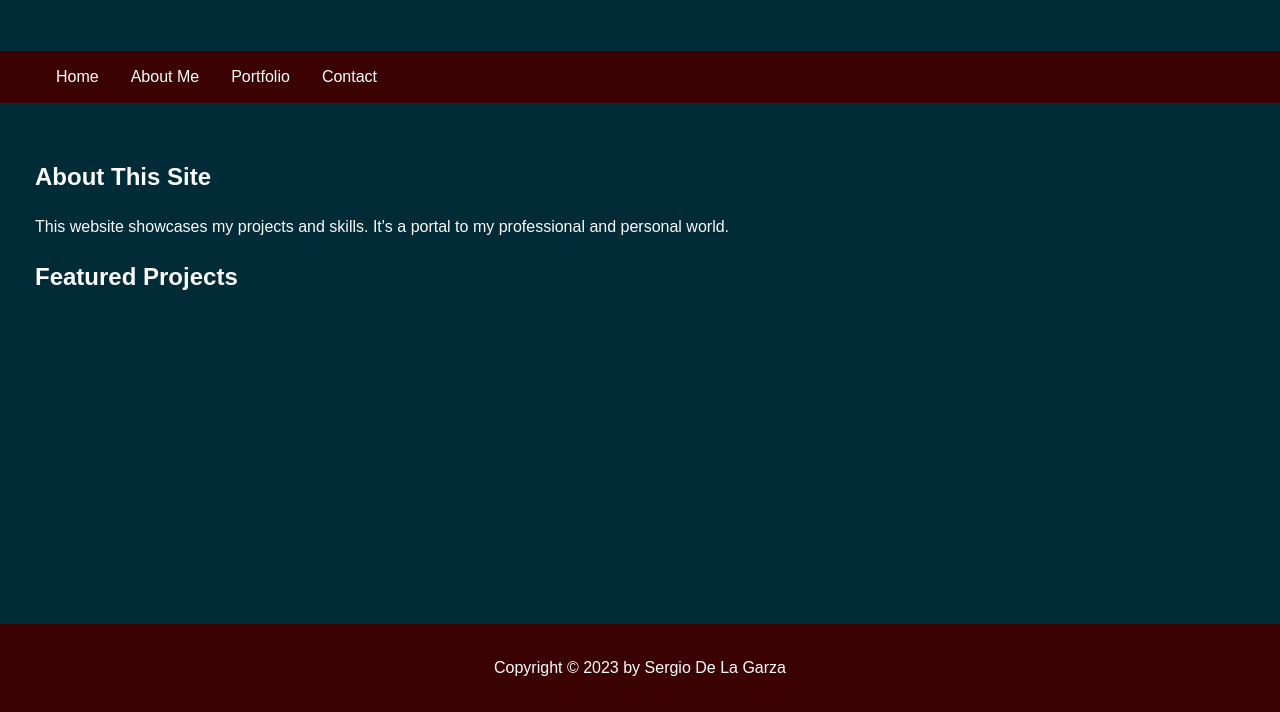
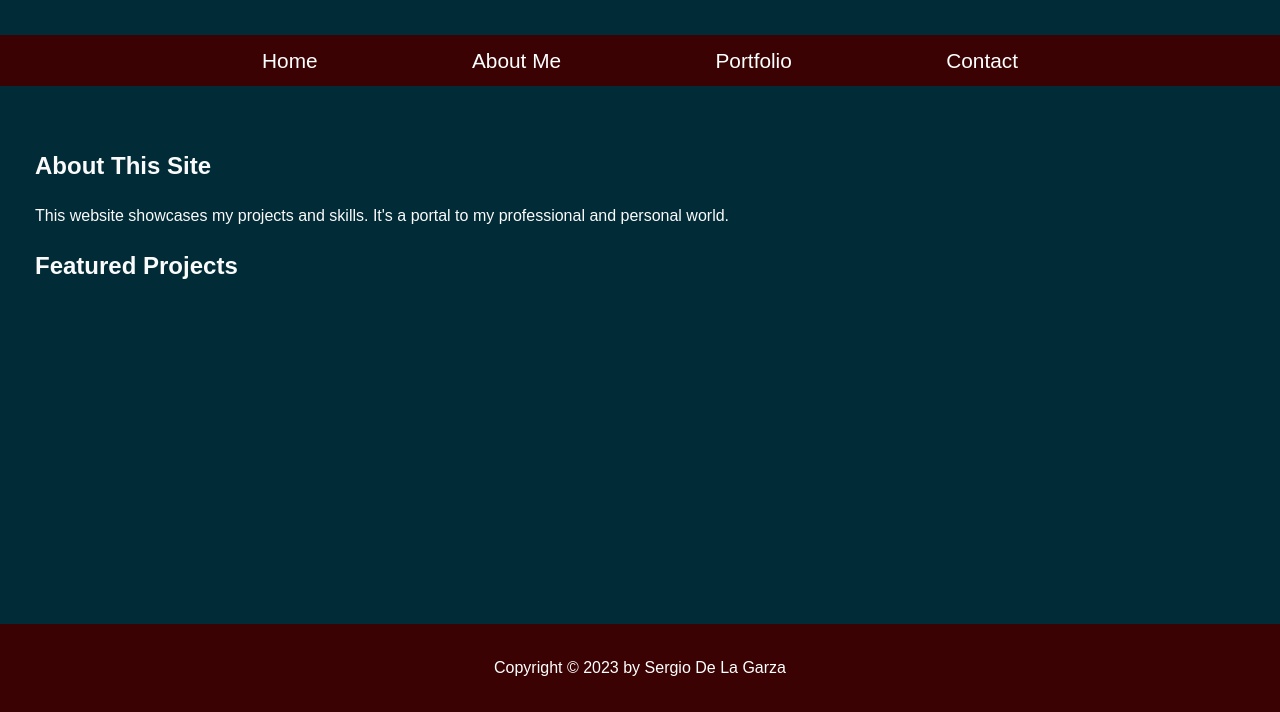
Before and after one commit to checodlg/website, a website: page index.html in a window 1280 px wide. Shown: the part 88-800 px from the top of the page. Drawn offline with Linux system fonts and the light colour scheme.

Commit message:
created .env and updated server.js

```diff
--- a/css/style.css
+++ b/css/style.css
@@ -14,23 +14,32 @@ header {
     padding: 1em 0;
 }
 
+nav {
+    text-align: center;
+    width: 100%;
+}
+
 nav ul {
     list-style-type: none;
-    padding: 5;
+    padding: 0;
+    margin: 0;
+    display: inline-block;
+    background-color: #3a0202;
     overflow: hidden;
-    background-color: #3a0202;
+    width: 100%;
 }
 
 nav ul li {
-    float: left;
+    display: inline-block;
 }
 
 nav ul li a {
     display: block;
     color: white;
     text-align: center;
-    padding: 14px 16px;
+    padding: 10px 75px;
     text-decoration: none;
+    font-size: 1.3em;
 }
 
 nav ul li a:hover {
```
Also changed, not shown: server.js (+13 -7 lines), 1 other file.
